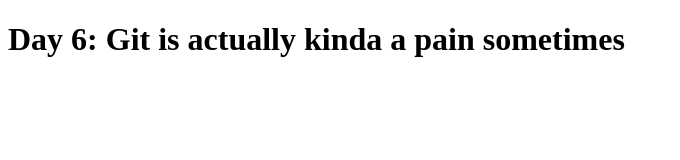
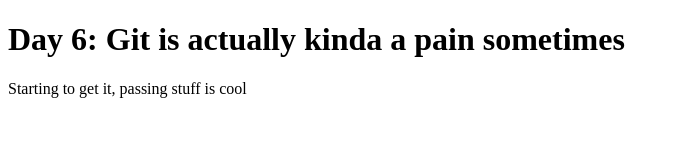
Before and after one commit to ashx3s/day6_gitignore-stuff, a plain HTML site: page index.html in a window 1280 px wide. Shown: the whole page, without its empty margins (0-680 px from the left). Drawn offline with Linux system fonts and the light colour scheme.

Commit message:
added a subtitle

```diff
--- a/index.html
+++ b/index.html
@@ -11,6 +11,7 @@
 <body>
   <main>
     <h1>Day 6: Git is actually kinda a pain sometimes</h1>
+    <p>Starting to get it, passing stuff is cool</p>
   </main>
 </body>
 
```
